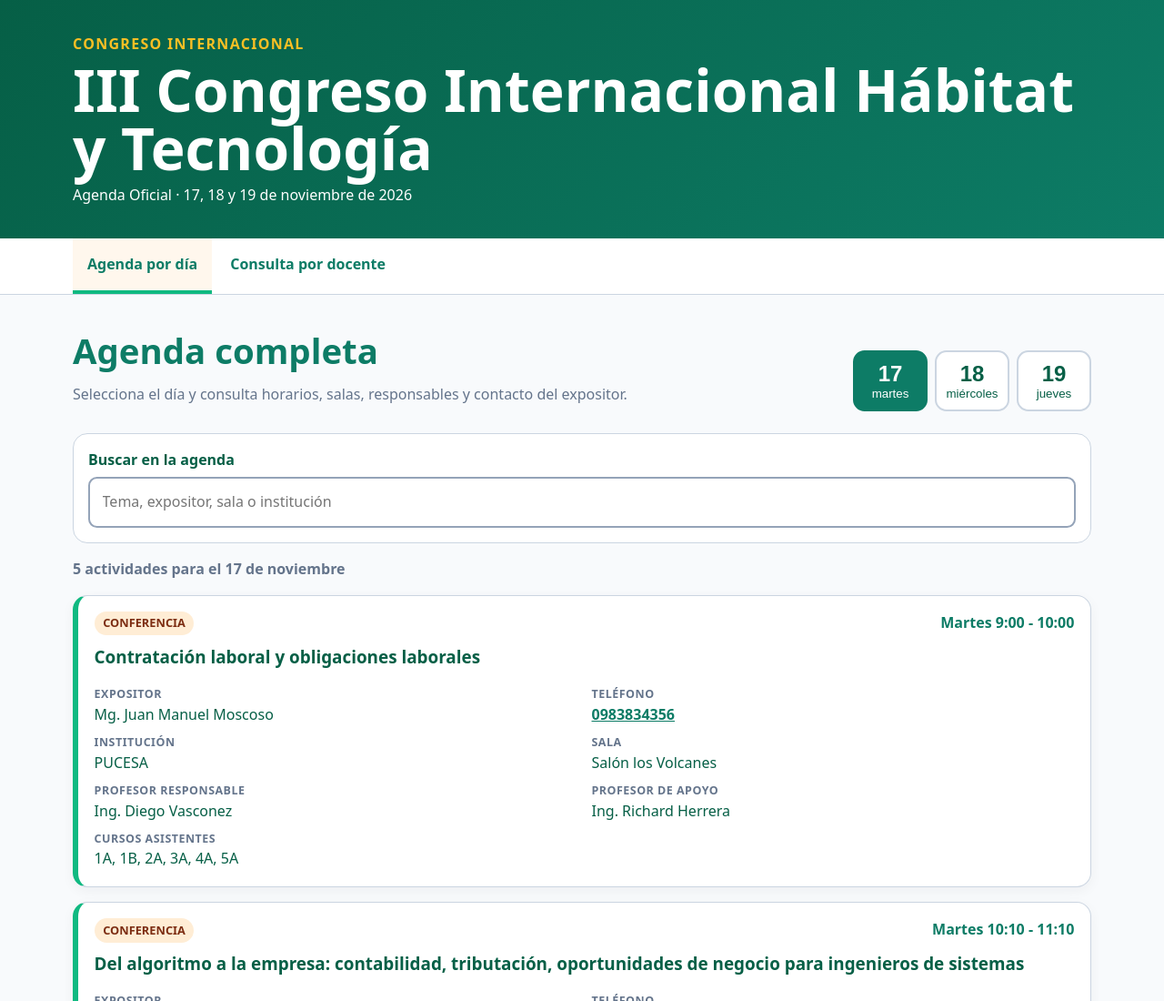
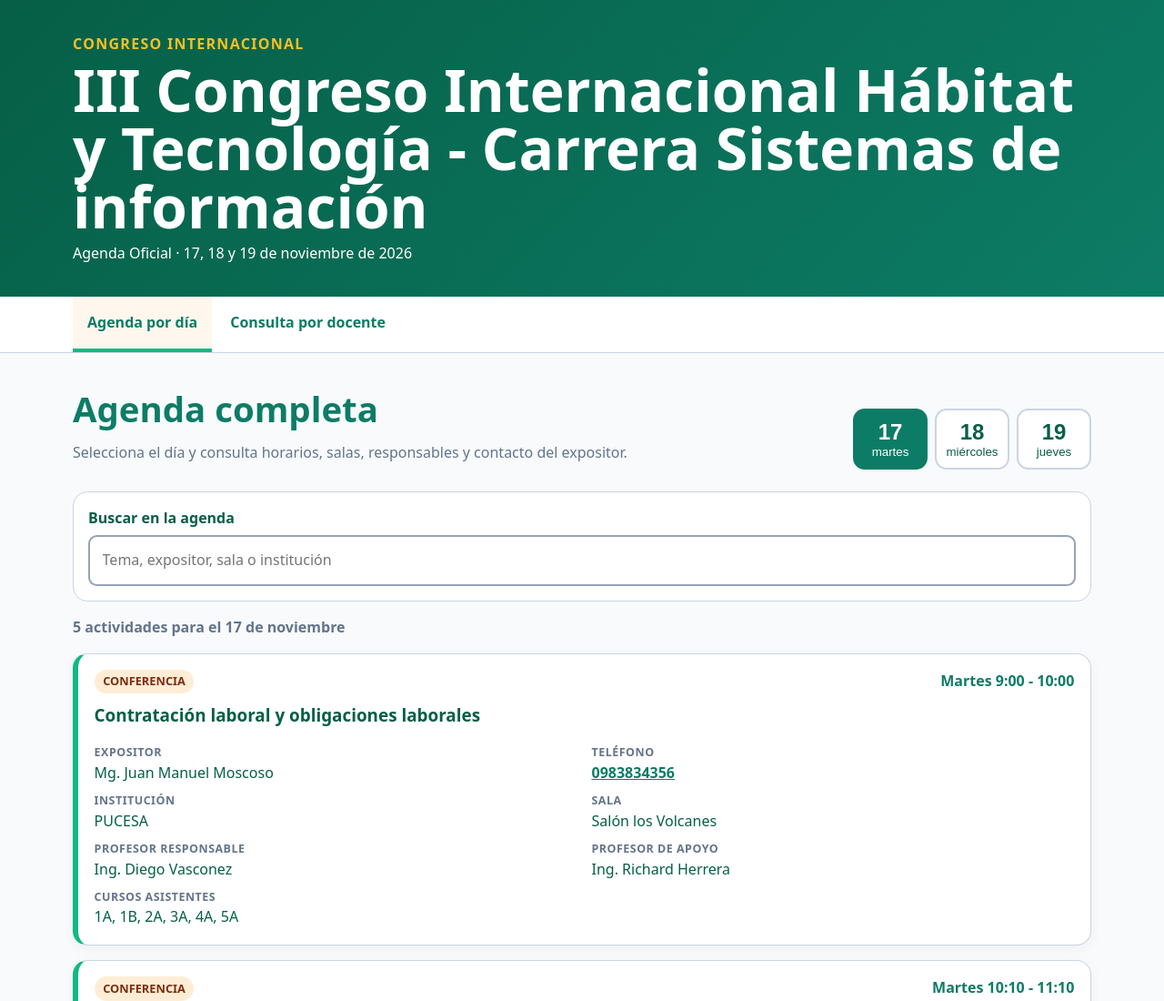
Before and after one commit to EnriqueGarces/agenda-congreso-sistemas2026, a plain HTML site: page index.html in a window 1280 px wide. Shown: the top 1100 px of the page at 91% size. Drawn offline with Linux system fonts and the light colour scheme.

Commit message:
Update header title and description for event

```diff
--- a/index.html
+++ b/index.html
@@ -1,7 +1,7 @@
 <!doctype html>
 <html lang="es"><head><meta charset="utf-8"><meta name="viewport" content="width=device-width,initial-scale=1"><meta name="theme-color" content="#002F6C"><meta name="description" content="Agenda de Sistemas del XI Congreso Internacional Ciencia, Sociedad e Investigación Universitaria"><title>Agenda Carrera de Sistemas Información | CSIU XI</title><link rel="manifest" href="manifest.webmanifest"><link rel="stylesheet" href="styles.css"></head>
 <body><a class="skip" href="#contenido">Saltar al contenido</a>
-<header class="top"><div class="wrap brand"><div><p class="eyebrow">Congreso Internacional</p><h1>III Congreso Internacional Hábitat y Tecnología</h1><p>Agenda Oficial · 17, 18 y 19 de noviembre de 2026</p></div></div></header>
+<header class="top"><div class="wrap brand"><div><p class="eyebrow">Congreso Internacional</p><h1>III Congreso Internacional Hábitat y Tecnología - Carrera Sistemas de información</h1><p>Agenda Oficial · 17, 18 y 19 de noviembre de 2026</p></div></div></header>
 <nav aria-label="Secciones principales"><div class="wrap tabs" role="tablist"><button class="tab active" id="tab-agenda" role="tab" aria-selected="true" aria-controls="agenda" data-target="agenda">Agenda por día</button><button class="tab" id="tab-docentes" role="tab" aria-selected="false" aria-controls="docentes" data-target="docentes">Consulta por docente</button></div></nav>
 <main id="contenido" class="wrap">
 <section id="agenda" role="tabpanel" aria-labelledby="tab-agenda"><div class="section-head"><div><h2>Agenda completa</h2><p>Selecciona el día y consulta horarios, salas, responsables y contacto del expositor.</p></div><div class="day-picker" aria-label="Filtrar agenda por día"><button class="day active" data-day="17" aria-pressed="true"><strong>17</strong><span>martes</span></button><button class="day" data-day="18" aria-pressed="false"><strong>18</strong><span>miércoles</span></button><button class="day" data-day="19" aria-pressed="false"><strong>19</strong><span>jueves</span></button></div></div>
```
